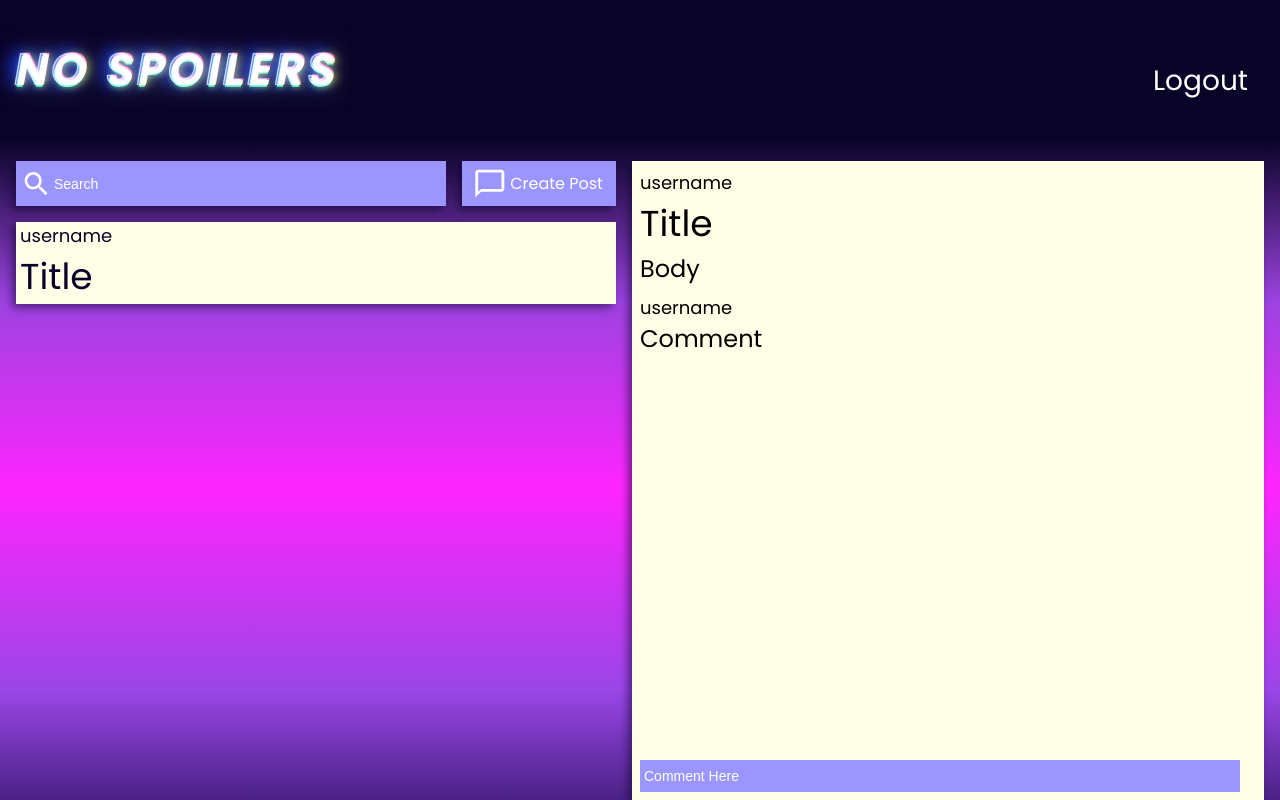
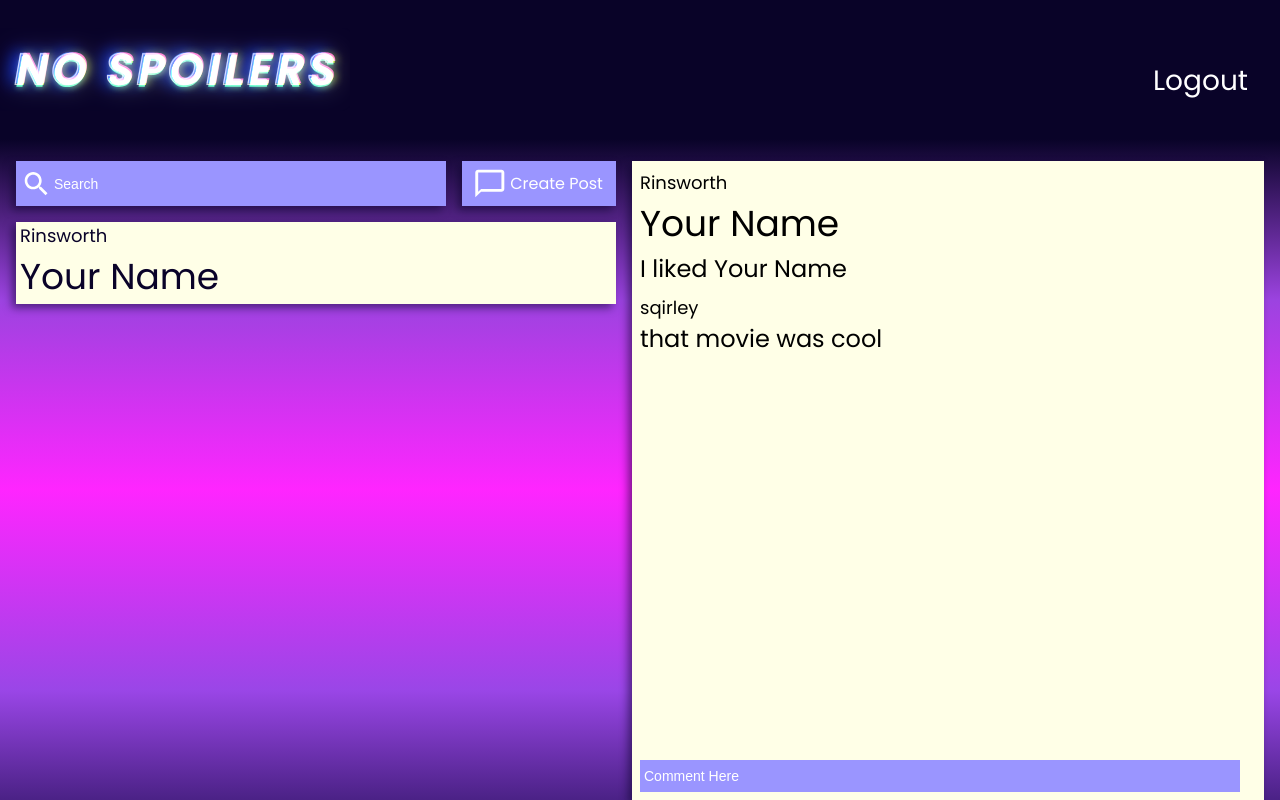
Before and after one commit to jasmine-dragons/No-Spoiler, a React (Create React App) app: page / in a window 1280 px wide. Built offline with nearby package versions, Linux system fonts and the light colour scheme.

Commit message:
added components but now styling not working

```diff
--- a/src/App.css
+++ b/src/App.css
@@ -75,27 +75,6 @@
     filter: drop-shadow(-4px 4px 4px rgba(10, 3, 41, 0.53));
 }
 
-.post {
-    background: #FFFFE7;
-    color: #0A0329;
-    text-align: left;
-    margin: 0.5rem 1rem;
-    padding: 0 0.25rem;
-    filter: drop-shadow(-4px 4px 4px rgba(10, 3, 41, 0.53));
-}
-
-.post p {
-    font-size: 18px;
-    margin: 0;
-}
-
-.post h1 {
-    font-style: normal;
-    font-weight: normal;
-    font-size: 36px;
-    margin: 0;
-}
-
 .App-right {
     background: #FFFFE7;
     width: 50%;
@@ -106,45 +85,6 @@
     display: flex;
     flex-direction: column;
     justify-content: space-between;
-}
-
-.post-body {
-    margin: 0.5rem;
-}
-
-.post-body p {
-    font-size: 18px;
-    margin: 0;
-}
-
-.post-body h1 {
-    font-style: normal;
-    font-weight: normal;
-    font-size: 36px;
-    margin: 0;
-}
-
-.post-body h2 {
-    font-style: normal;
-    font-weight: normal;
-    font-size: 24px;
-    margin: 0;
-}
-
-.comment {
-    margin: 0.5rem;
-}
-
-.comment p {
-    font-size: 18px;
-    margin: 0;
-}
-
-.comment h2 {
-    font-style: normal;
-    font-weight: normal;
-    font-size: 24px;
-    margin: 0;
 }
 
 .message {
--- a/src/App.jsx
+++ b/src/App.jsx
@@ -2,6 +2,9 @@ import logo from './assets/logo.svg';
 import search from './assets/search.svg';
 import chat from './assets/chat-bubble.svg';
 import './App.css';
+import Comment from './components/Comment';
+import LargePost from './components/LargePost';
+import Post from './components/Post';
 
 function App() {
   return (
@@ -22,22 +25,12 @@ function App() {
 						Create Post
 					</div>
 				</div>
-				<div className="post">
-					<p>username</p>
-					<h1>Title</h1>
-				</div>
+				<Post username="Rinsworth" title="Your Name" />
         	</div>
 			<div className="App-right">
                 <div className="post-comment-div">
-                    <div className="post-body">
-                        <p>username</p>
-                        <h1>Title</h1>
-                        <h2>Body</h2>
-                    </div>
-                    <div className="comment">
-                        <p>username</p>
-                        <h2>Comment</h2>
-                    </div>
+                    <LargePost username="Rinsworth" title="Your Name" body="I liked Your Name" />
+                    <Comment username="sqirley" comment="that movie was cool"/>
                 </div>
                 <div className="message">
                     <input type="text" placeholder="Comment Here" />
--- /dev/null
+++ b/src/components/Comment/index.jsx
@@ -0,0 +1,12 @@
+import "./style.less";
+
+const Comment = ({username, comment}) => {
+    return (
+        <div className="comment">
+            <p>{username}</p>
+            <h2>{comment}</h2>
+        </div>
+    );
+};
+
+export default Comment;
--- /dev/null
+++ b/src/components/Comment/style.less
@@ -0,0 +1,13 @@
+.comment {
+    margin: 0.5rem;
+    p {
+        font-size: 18px;
+        margin: 0;
+    }
+    h2 {
+        font-style: normal;
+        font-weight: normal;
+        font-size: 24px;
+        margin: 0;
+    }
+}
--- /dev/null
+++ b/src/components/LargePost/index.jsx
@@ -0,0 +1,13 @@
+import "./style.less"
+
+const LargePost = ({username, title, body}) => {
+    return(
+        <div className="post-body">
+            <p>{username}</p>
+            <h1>{title}</h1>
+            <h2>{body}</h2>
+        </div>
+    );
+};
+
+export default LargePost;
--- /dev/null
+++ b/src/components/LargePost/style.less
@@ -0,0 +1,19 @@
+.post-body {
+    margin: 0.5rem;
+    p {
+        font-size: 18px;
+        margin: 0;
+    }
+    h1 {
+        font-style: normal;
+        font-weight: normal;
+        font-size: 36px;
+        margin: 0;
+    }
+    h2 {
+        font-style: normal;
+        font-weight: normal;
+        font-size: 24px;
+        margin: 0;
+    }
+}
--- /dev/null
+++ b/src/components/Post/index.jsx
@@ -0,0 +1,12 @@
+import "./style.less";
+
+const Post = ({username, title}) => {
+    return (
+        <div className="post">
+            <p>{username}</p>
+            <h1>{title}</h1>
+        </div>
+    );
+};
+
+export default Post;
--- /dev/null
+++ b/src/components/Post/style.less
@@ -0,0 +1,20 @@
+.post {
+    background: #FFFFE7;
+    color: #0A0329;
+    text-align: left;
+    margin: 0.5rem 1rem;
+    padding: 0 0.25rem;
+    filter: drop-shadow(-4px 4px 4px rgba(10, 3, 41, 0.53));
+
+    p {
+        font-size: 18px;
+        margin: 0;
+    }
+
+    h1 {
+        font-style: normal;
+        font-weight: normal;
+        font-size: 36px;
+        margin: 0;
+    }
+}
```
Also changed, not shown: src/logo.svg (deleted).
